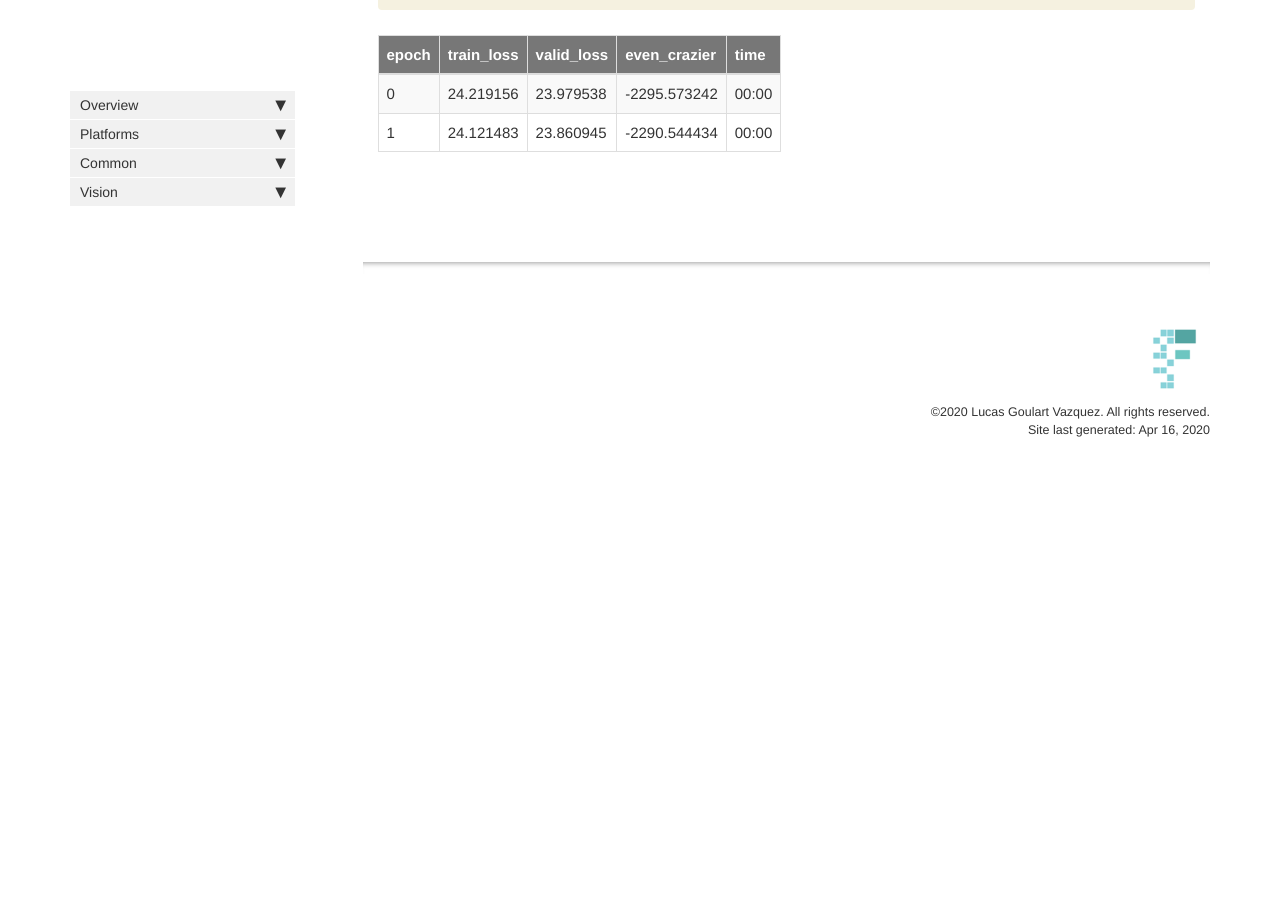
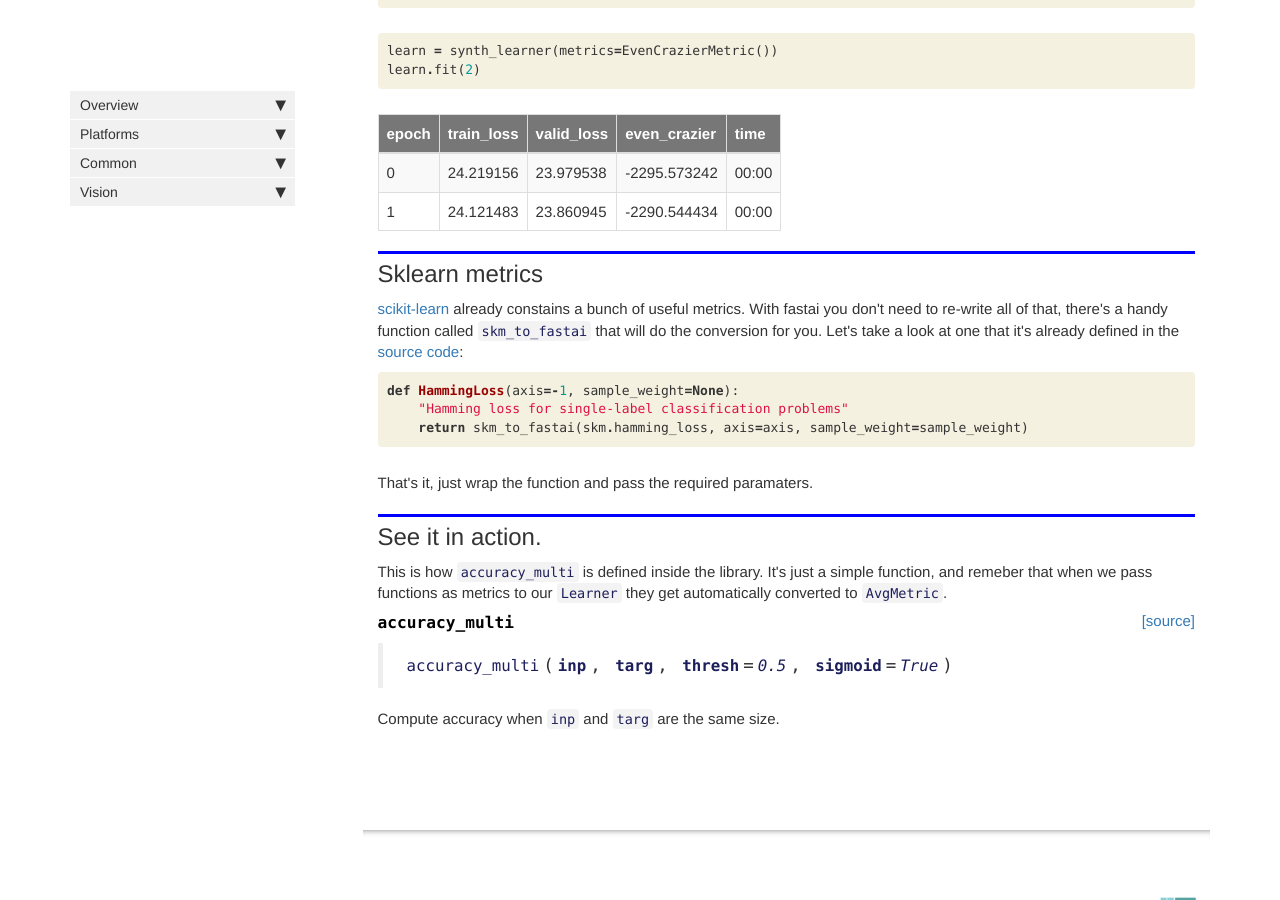
Before and after one commit to lgvaz/fastcook, a Jekyll site: the page built from docs/common.metrics.html, in a window 1280 px wide and 900 px high, scrolled down 1480 px. Built offline with Jekyll 4.4.1, drawn with Linux system fonts in a browser that asks for light colours; nearby versions of some CDN libraries; comment, search, counter and statistics services are not loaded; before the commit the page ends 1970 px from its top, so only the background shows below that; some of the changed text lies outside the part shown.

Commit message:
build docs

```diff
--- a/docs/common.metrics.html
+++ b/docs/common.metrics.html
@@ -293,4 +293,88 @@ You only need to define a function that receives two arguments, the prediction a
 </div>
     {% endraw %}
 
+<div class="cell border-box-sizing text_cell rendered"><div class="inner_cell">
+<div class="text_cell_render border-box-sizing rendered_html">
+<h2 id="Sklearn-metrics">Sklearn metrics<a class="anchor-link" href="#Sklearn-metrics"> </a></h2>
 </div>
+</div>
+</div>
+<div class="cell border-box-sizing text_cell rendered"><div class="inner_cell">
+<div class="text_cell_render border-box-sizing rendered_html">
+<p><a href="https://scikit-learn.org/stable/modules/model_evaluation.html">scikit-learn</a> already constains a bunch of useful metrics. With fastai you don't need to re-write all of that, there's a handy function called <code>skm_to_fastai</code> that will do the conversion for you. Let's take a look at one that it's already defined in the <a href="https://github.com/fastai/fastai2/blob/master/nbs/13b_metrics.ipynb">source code</a>:</p>
+
+</div>
+</div>
+</div>
+    {% raw %}
+
+<div class="cell border-box-sizing code_cell rendered">
+<div class="input">
+
+<div class="inner_cell">
+    <div class="input_area">
+<div class=" highlight hl-ipython3"><pre><span></span><span class="k">def</span> <span class="nf">HammingLoss</span><span class="p">(</span><span class="n">axis</span><span class="o">=-</span><span class="mi">1</span><span class="p">,</span> <span class="n">sample_weight</span><span class="o">=</span><span class="kc">None</span><span class="p">):</span>
+    <span class="s2">&quot;Hamming loss for single-label classification problems&quot;</span>
+    <span class="k">return</span> <span class="n">skm_to_fastai</span><span class="p">(</span><span class="n">skm</span><span class="o">.</span><span class="n">hamming_loss</span><span class="p">,</span> <span class="n">axis</span><span class="o">=</span><span class="n">axis</span><span class="p">,</span> <span class="n">sample_weight</span><span class="o">=</span><span class="n">sample_weight</span><span class="p">)</span>
+</pre></div>
+
+    </div>
+</div>
+</div>
+
+</div>
+    {% endraw %}
+
+<div class="cell border-box-sizing text_cell rendered"><div class="inner_cell">
+<div class="text_cell_render border-box-sizing rendered_html">
+<p>That's it, just wrap the function and pass the required paramaters.</p>
+
+</div>
+</div>
+</div>
+<div class="cell border-box-sizing text_cell rendered"><div class="inner_cell">
+<div class="text_cell_render border-box-sizing rendered_html">
+<h2 id="See-it-in-action.">See it in action.<a class="anchor-link" href="#See-it-in-action."> </a></h2>
+</div>
+</div>
+</div>
+<div class="cell border-box-sizing text_cell rendered"><div class="inner_cell">
+<div class="text_cell_render border-box-sizing rendered_html">
+<p>This is how <code>accuracy_multi</code> is defined inside the library. It's just a simple function, and remeber that when we pass functions as metrics to our <code>Learner</code> they get automatically converted to <code>AvgMetric</code>.</p>
+
+</div>
+</div>
+</div>
+    {% raw %}
+
+<div class="cell border-box-sizing code_cell rendered">
+
+</div>
+    {% endraw %}
+
+    {% raw %}
+
+<div class="cell border-box-sizing code_cell rendered">
+
+<div class="output_wrapper">
+<div class="output">
+
+<div class="output_area">
+
+
+<div class="output_markdown rendered_html output_subarea ">
+<h4 id="accuracy_multi" class="doc_header"><code>accuracy_multi</code><a href="https://github.com/fastai/fastai2/tree/master/fastai2/metrics.py#L166" class="source_link" style="float:right">[source]</a></h4><blockquote><p><code>accuracy_multi</code>(<strong><code>inp</code></strong>, <strong><code>targ</code></strong>, <strong><code>thresh</code></strong>=<em><code>0.5</code></em>, <strong><code>sigmoid</code></strong>=<em><code>True</code></em>)</p>
+</blockquote>
+<p>Compute accuracy when <code>inp</code> and <code>targ</code> are the same size.</p>
+
+</div>
+
+</div>
+
+</div>
+</div>
+
+</div>
+    {% endraw %}
+
+</div>
```
